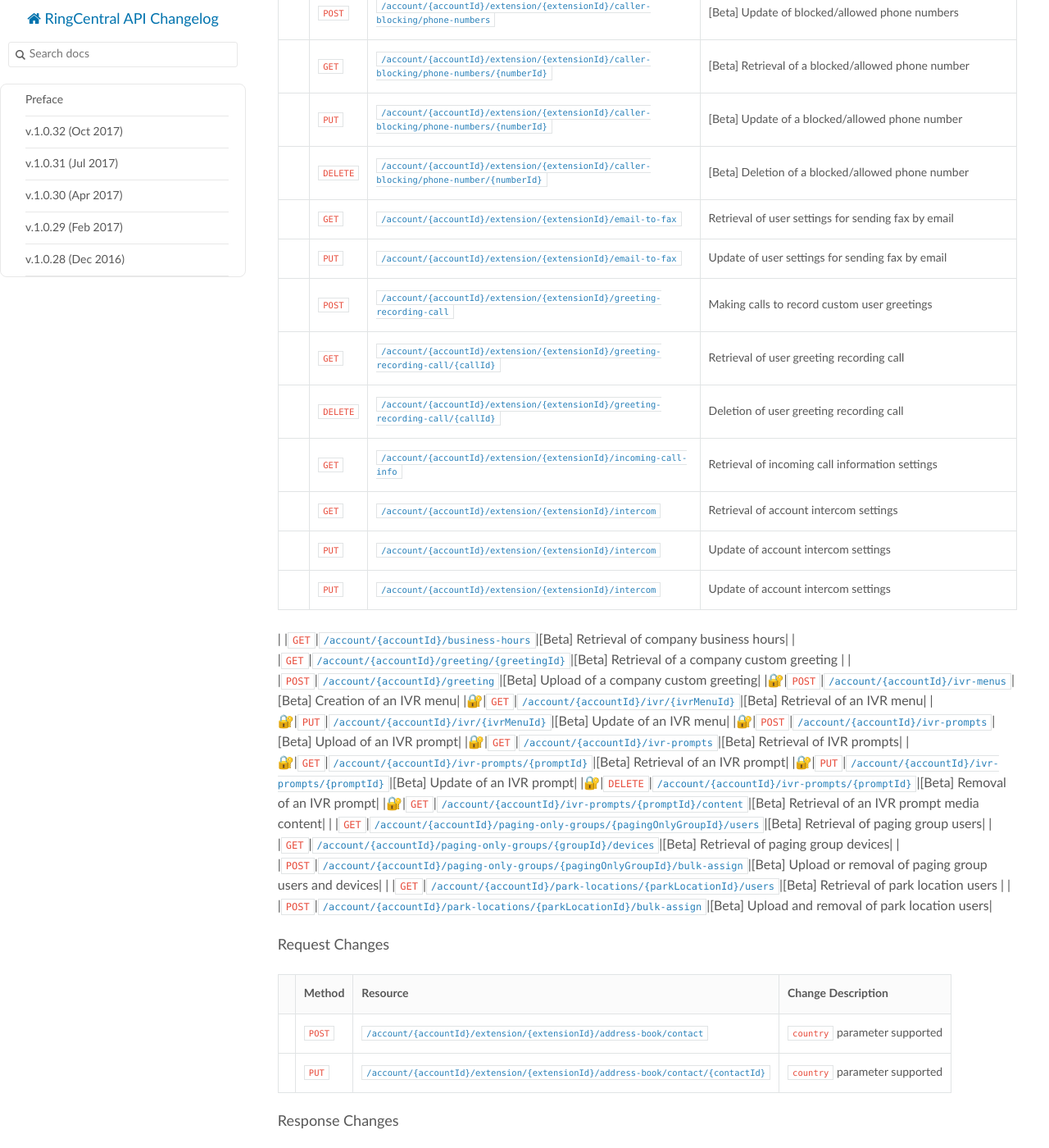
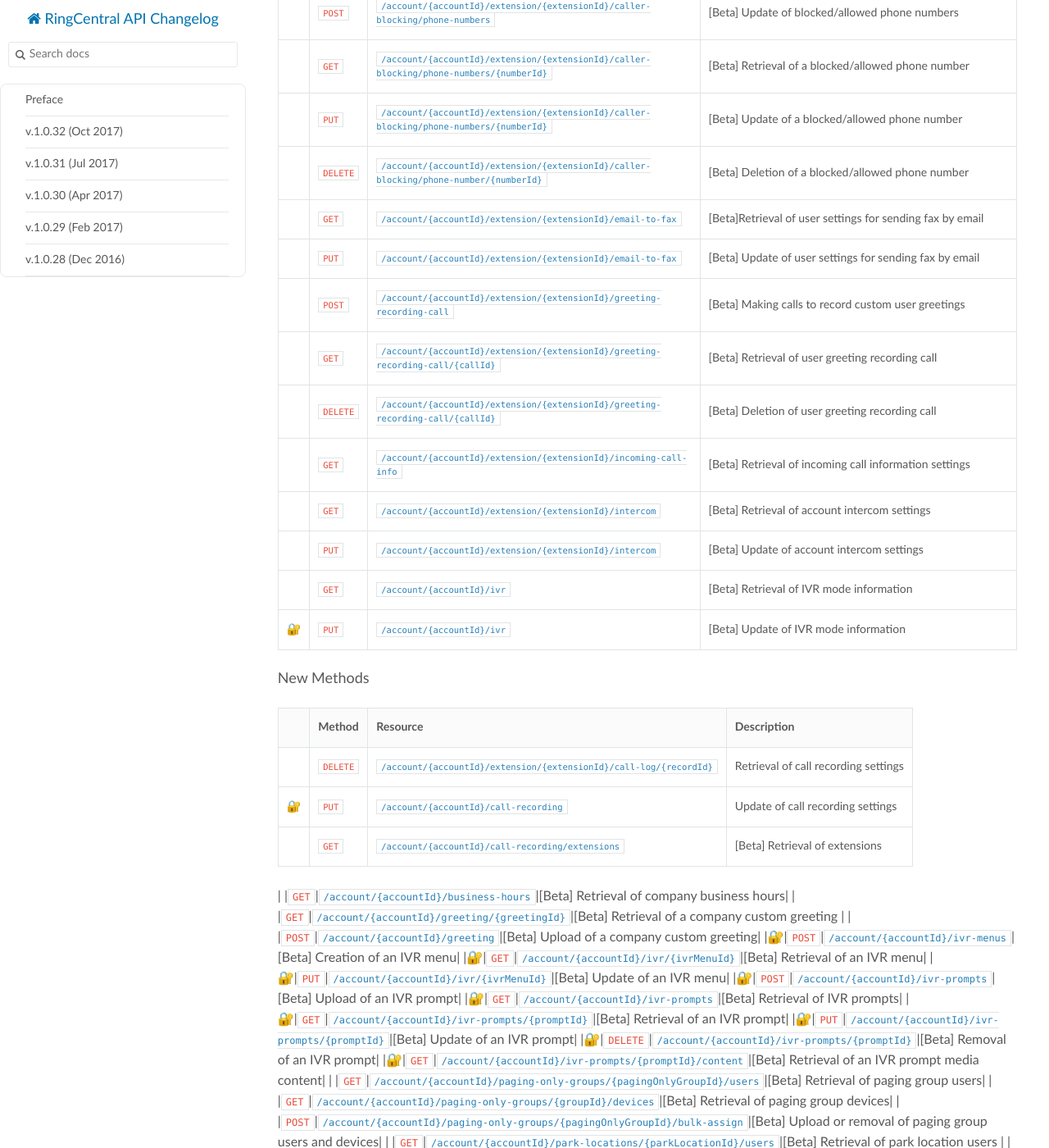
Before and after one commit to ringcentral/ringcentral-api-changelog, an MkDocs documentation site: the page built from docs/1_0_33.md, in a window 1280 px wide and 1400 px high, scrolled down 737 px. Shown: the whole window at 82% size. Built offline with MkDocs 1.6.1, drawn with Linux system fonts in a browser that asks for light colours; nearby versions of some CDN libraries; old or Windows-style settings are respelled for this version of MkDocs.

Commit message:
1_0_33.md updated

```diff
--- a/docs/1_0_33.md
+++ b/docs/1_0_33.md
@@ -18,15 +18,31 @@ Basepath for all URLs: `https://platform.ringcentral.com/restapi/v1.0`.
 |         |`GET`|[`/account/{accountId}/extension/{extensionId}/caller-blocking/phone-numbers/{numberId}`](***)|[Beta] Retrieval of a blocked/allowed phone number|
 |         |`PUT`|[`/account/{accountId}/extension/{extensionId}/caller-blocking/phone-numbers/{numberId}`](***)|[Beta] Update of a blocked/allowed phone number|
 |         |`DELETE`|[`/account/{accountId}/extension/{extensionId}/caller-blocking/phone-number/{numberId}`](***)|[Beta] Deletion of a blocked/allowed phone number|
-|         |`GET`|[`/account/{accountId}/extension/{extensionId}/email-to-fax`](***)|Retrieval of user settings for sending fax by email|
-|         |`PUT`|[`/account/{accountId}/extension/{extensionId}/email-to-fax`](***)|Update of user settings for sending fax by email|
-|         |`POST`|[`/account/{accountId}/extension/{extensionId}/greeting-recording-call`](***)|Making calls to record custom user greetings|
-|         |`GET`|[`/account/{accountId}/extension/{extensionId}/greeting-recording-call/{callId}`](***)|Retrieval of user greeting recording call|
-|         |`DELETE`|[`/account/{accountId}/extension/{extensionId}/greeting-recording-call/{callId}`](***)|Deletion of user greeting recording call|
-|         |`GET`|[`/account/{accountId}/extension/{extensionId}/incoming-call-info`](***)|Retrieval of incoming call information settings|
-|         |`GET`|[`/account/{accountId}/extension/{extensionId}/intercom`](***)|Retrieval of account intercom settings|
-|         |`PUT`|[`/account/{accountId}/extension/{extensionId}/intercom`](***)|Update of account intercom settings|
-|         |`PUT`|[`/account/{accountId}/extension/{extensionId}/intercom`](***)|Update of account intercom settings|
+|         |`GET`|[`/account/{accountId}/extension/{extensionId}/email-to-fax`](***)|[Beta]Retrieval of user settings for sending fax by email|
+|         |`PUT`|[`/account/{accountId}/extension/{extensionId}/email-to-fax`](***)|[Beta] Update of user settings for sending fax by email|
+|         |`POST`|[`/account/{accountId}/extension/{extensionId}/greeting-recording-call`](***)|[Beta] Making calls to record custom user greetings|
+|         |`GET`|[`/account/{accountId}/extension/{extensionId}/greeting-recording-call/{callId}`](***)|[Beta] Retrieval of user greeting recording call|
+|         |`DELETE`|[`/account/{accountId}/extension/{extensionId}/greeting-recording-call/{callId}`](***)|[Beta] Deletion of user greeting recording call|
+|         |`GET`|[`/account/{accountId}/extension/{extensionId}/incoming-call-info`](***)|[Beta] Retrieval of incoming call information settings|
+|         |`GET`|[`/account/{accountId}/extension/{extensionId}/intercom`](***)|[Beta] Retrieval of account intercom settings|
+|         |`PUT`|[`/account/{accountId}/extension/{extensionId}/intercom`](***)|[Beta] Update of account intercom settings|
+|         |`GET`|[`/account/{accountId}/ivr`](***)|[Beta] Retrieval of IVR mode information|
+|&#x1F510;|`PUT`|[`/account/{accountId}/ivr`](***)|[Beta] Update of IVR mode information|
+
+
+### New Methods
+|         |Method|Resource|Description|
+|---------|------|--------|------------------|
+|         |`DELETE`|[`/account/{accountId}/extension/{extensionId}/call-log/{recordId}`](***)|Retrieval of call recording settings|
+|&#x1F510;|`PUT`|[`/account/{accountId}/call-recording`](***)|Update of call recording settings|
+|         |`GET`|[`/account/{accountId}/call-recording/extensions`](***)|[Beta] Retrieval of extensions
+
+
+
+
+
+
+
 
 |         |`GET`|[`/account/{accountId}/business-hours`](https://developers.ringcentral.com/api-docs/latest/index.html#!#RefGetCompanyBusinessHours)|[Beta] Retrieval of company business hours|
 |         |`GET`|[`/account/{accountId}/greeting/{greetingId}`](https://developers.ringcentral.com/api-docs/latest/index.html#!#RefGetCompanyCustomGreeting)|[Beta] Retrieval of a company custom greeting |
```
